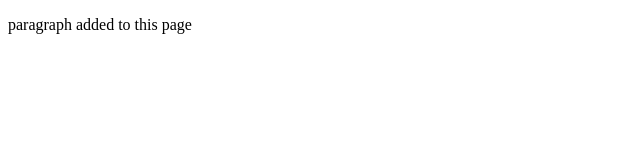
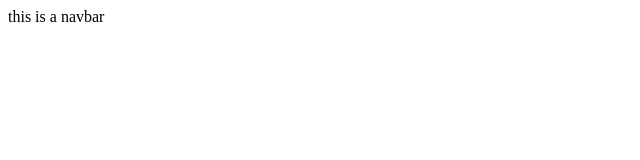
Before and after one commit to benyamin-nayudi/benyamin-test, a plain HTML site: page index.html in a window 1280 px wide. Shown: the whole page, without its empty margins (0-640 px from the left). Drawn offline with Linux system fonts and the light colour scheme.

Commit message:
feat/added navbar

```diff
--- a/index.html
+++ b/index.html
@@ -6,6 +6,6 @@
     <title>Document</title>
 </head>
 <body>
-    <p>paragraph added to this page</p>
+    <nav>this is a navbar</nav>
 </body>
 </html>
```
